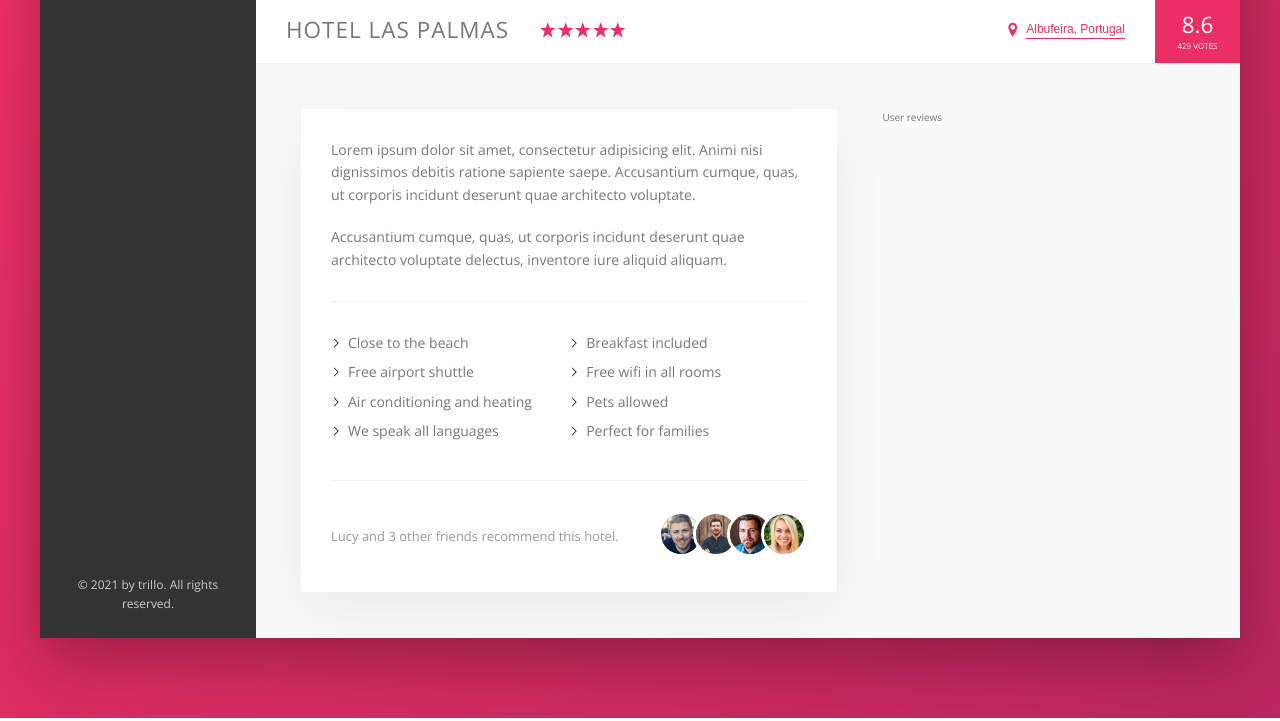
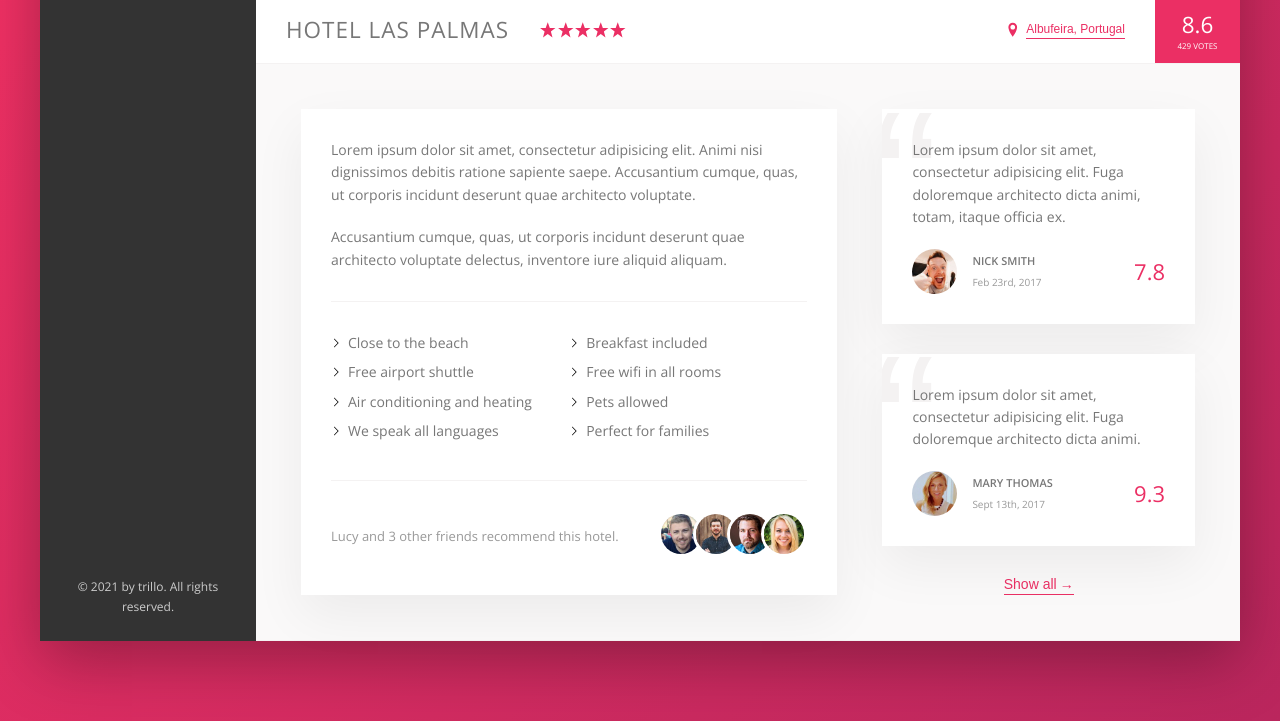
Before and after one commit to cgomezb/trillo-project, a website: page index.html in a window 1280 px wide. Shown: the part 538-1259 px from the top of the page. Drawn offline with nearby package versions, Linux system fonts and the light colour scheme.

Commit message:
feat: CG-0001 Added review section

```diff
--- a/index.html
+++ b/index.html
@@ -167,7 +167,35 @@
             </div>
           </div>
           <div class="user-reviews">
-            User reviews
+            <figure class="review">
+              <blockquote class="review__text">
+                Lorem ipsum dolor sit amet, consectetur adipisicing elit. Fuga doloremque architecto dicta animi, totam, itaque officia ex.
+              </blockquote>
+              <figcaption class="review__user">
+                <img src="img/user-1.jpg" alt="User 1" class="review__photo">
+                <div class="review__user-box">
+                  <p class="review__user-name">Nick Smith</p>
+                  <p class="review__user-date">Feb 23rd, 2017</p>
+                </div>
+                <div class="review__rating">7.8</div>
+              </figcaption>
+            </figure>
+
+            <figure class="review">
+              <blockquote class="review__text">
+                Lorem ipsum dolor sit amet, consectetur adipisicing elit. Fuga doloremque architecto dicta animi.
+              </blockquote>
+              <figcaption class="review__user">
+                <img src="img/user-2.jpg" alt="User 2" class="review__photo">
+                <div class="review__user-box">
+                  <p class="review__user-name">Mary Thomas</p>
+                  <p class="review__user-date">Sept 13th, 2017</p>
+                </div>
+                <div class="review__rating">9.3</div>
+              </figcaption>
+            </figure>
+
+            <button class="btn-inline">Show all<span>&rarr;</span></button>
           </div>
         </div>
       </main>
--- a/sass/_components.scss
+++ b/sass/_components.scss
@@ -262,8 +262,17 @@
   cursor: pointer;
   transition: all .2s;
 
+  & span {
+    margin-left: 3px;
+    transition: margin-left .2s;
+  }
+
   &:hover {
     color: var(--color-grey-dark-1);
+
+    span {
+      margin-left: 8px;
+    }
   }
 
   &:focus {
@@ -352,3 +361,66 @@
     }
   }
 }
+
+// REVIEW
+.review {
+  background-color: #fff;
+  box-shadow: var(--shadow-light);
+  padding: 3rem;
+  margin-bottom: 3rem;
+  position: relative;
+  overflow: hidden;
+
+  &__text {
+    margin-bottom: 2rem;
+    z-index: 10;
+    position: relative;
+  }
+
+  &__user {
+    display: flex;
+    align-items: center;
+    margin-top: 2rem;
+  }
+
+  &__photo {
+    height: 4.5rem;
+    width: 4.5rem;
+    border-radius: 50%;
+    margin-right: 1.5rem;
+  }
+
+  &__user-box {
+    margin-right: auto;
+  }
+
+  &__user-name {
+    font-size: 1.1rem;
+    font-weight: 600;
+    text-transform: uppercase;
+    margin-bottom: 0.4rem;
+  }
+
+  &__user-date {
+    font-size: 1rem;
+    color: var(--color-grey-dark-3);
+  }
+
+  &__rating {
+    color: var(--color-primary);
+    font-size: 2.2rem;
+    font-weight: 300;
+  }
+
+  &::before {
+    content: "\201C";
+    position: absolute;
+    top: -2.75rem;
+    left: -1rem;
+    line-height: 1;
+    font-size: 20rem;
+    color: var(--color-grey-light-2);
+    font-family: sans-serif;
+    z-index: 1;
+  }
+}
--- a/sass/_layout.scss
+++ b/sass/_layout.scss
@@ -36,6 +36,7 @@
 }
 
 .detail {
+  font-size: 1.4rem;
   display: flex;
   padding: 4.5rem;
   background-color: var(--color-grey-light-1);
@@ -43,7 +44,6 @@
 }
 
 .description {
-  font-size: 1.4rem;
   background-color: #fff;
   box-shadow: var(--shadow-light);
   padding: 3rem;
@@ -53,4 +53,8 @@
 
 .user-reviews {
   flex: 1;
+
+  display: flex;
+  flex-direction: column;
+  align-items: center;
 }
```
Also changed, not shown: css/style.css.
